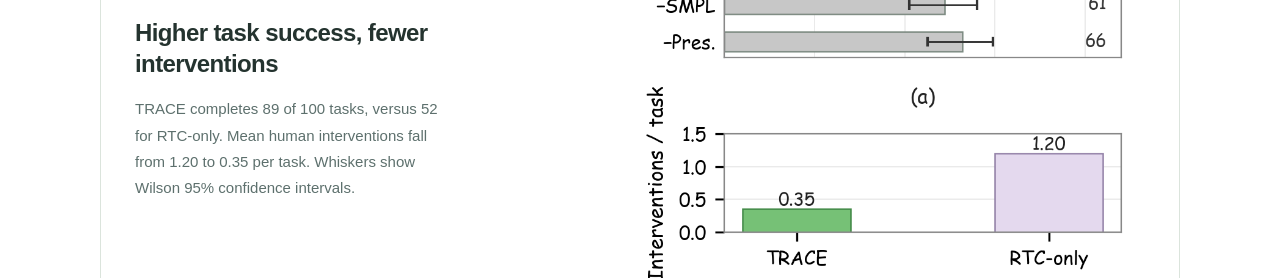
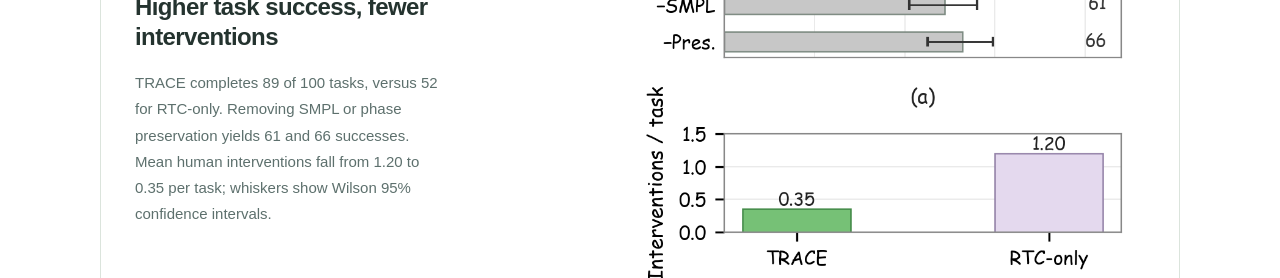
Before and after one commit to Diffire/TRACE, a plain HTML site: page index.html in a window 1280 px wide. Shown: the part 3224-3502 px from the top of the page. Drawn offline with Linux system fonts and the light colour scheme.

Commit message:
Clarify ablation labels beside result plot

```diff
--- a/index.html
+++ b/index.html
@@ -69,7 +69,7 @@
       <div class="container">
         <div class="section-heading"><div><div class="section-kicker">REAL-ROBOT RESULTS</div><h2>Real-robot evaluation</h2></div><p>Door-opening and object-grasping tasks following navigation; 100 episodes per method.</p></div>
         <div class="pose-card evidence-card">
-          <div class="evidence-copy"><span class="micro-label">REAL-ROBOT EVALUATION</span><h3>Higher task success, fewer interventions</h3><p>TRACE completes 89 of 100 tasks, versus 52 for RTC-only. Mean human interventions fall from 1.20 to 0.35 per task. Whiskers show Wilson 95% confidence intervals.</p></div>
+          <div class="evidence-copy"><span class="micro-label">REAL-ROBOT EVALUATION</span><h3>Higher task success, fewer interventions</h3><p>TRACE completes 89 of 100 tasks, versus 52 for RTC-only. Removing SMPL or phase preservation yields 61 and 66 successes. Mean human interventions fall from 1.20 to 0.35 per task; whiskers show Wilson 95% confidence intervals.</p></div>
           <img src="assets/results-template.png" alt="Two-panel evaluation figure: 89% TRACE success versus 52% RTC-only, 61% without SMPL, and 66% without preservation; mean human interventions 0.35 versus 1.20" loading="lazy">
         </div>
       </div>
```
